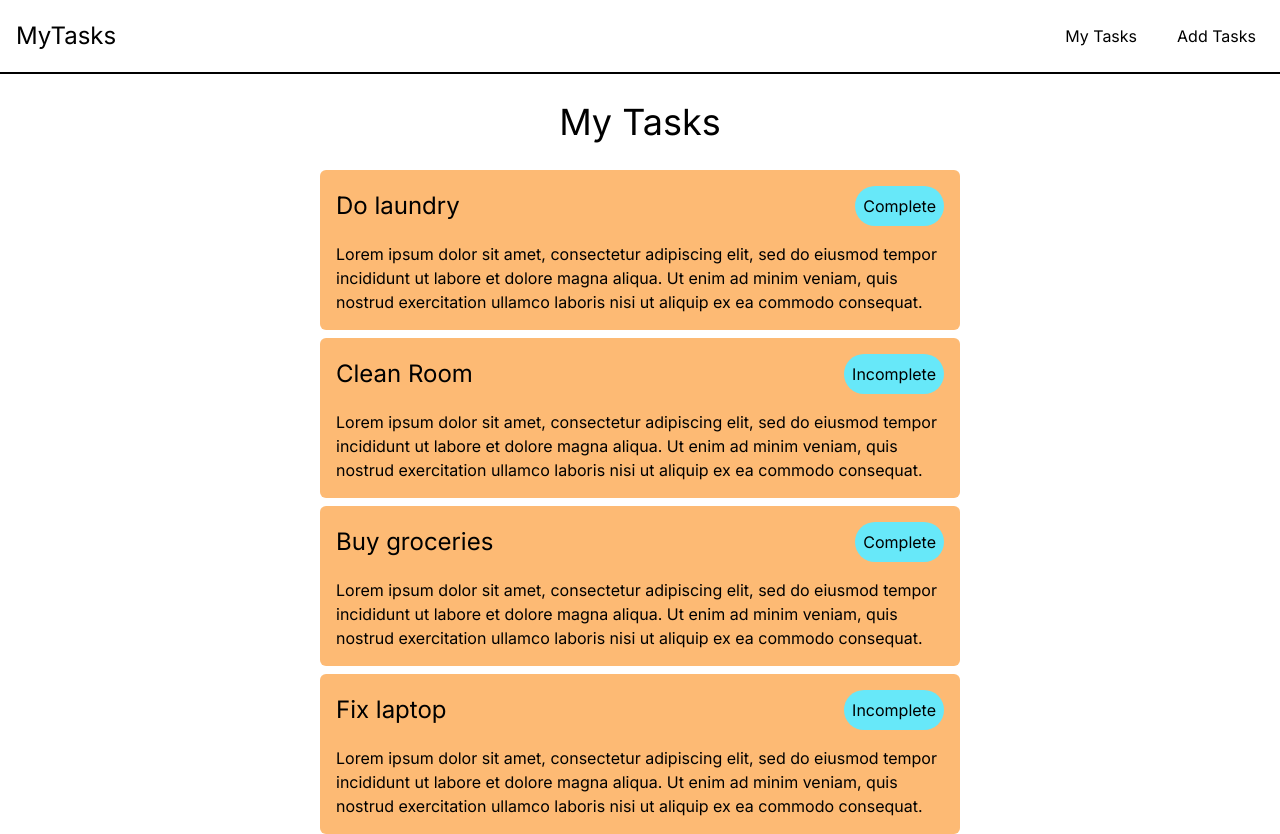
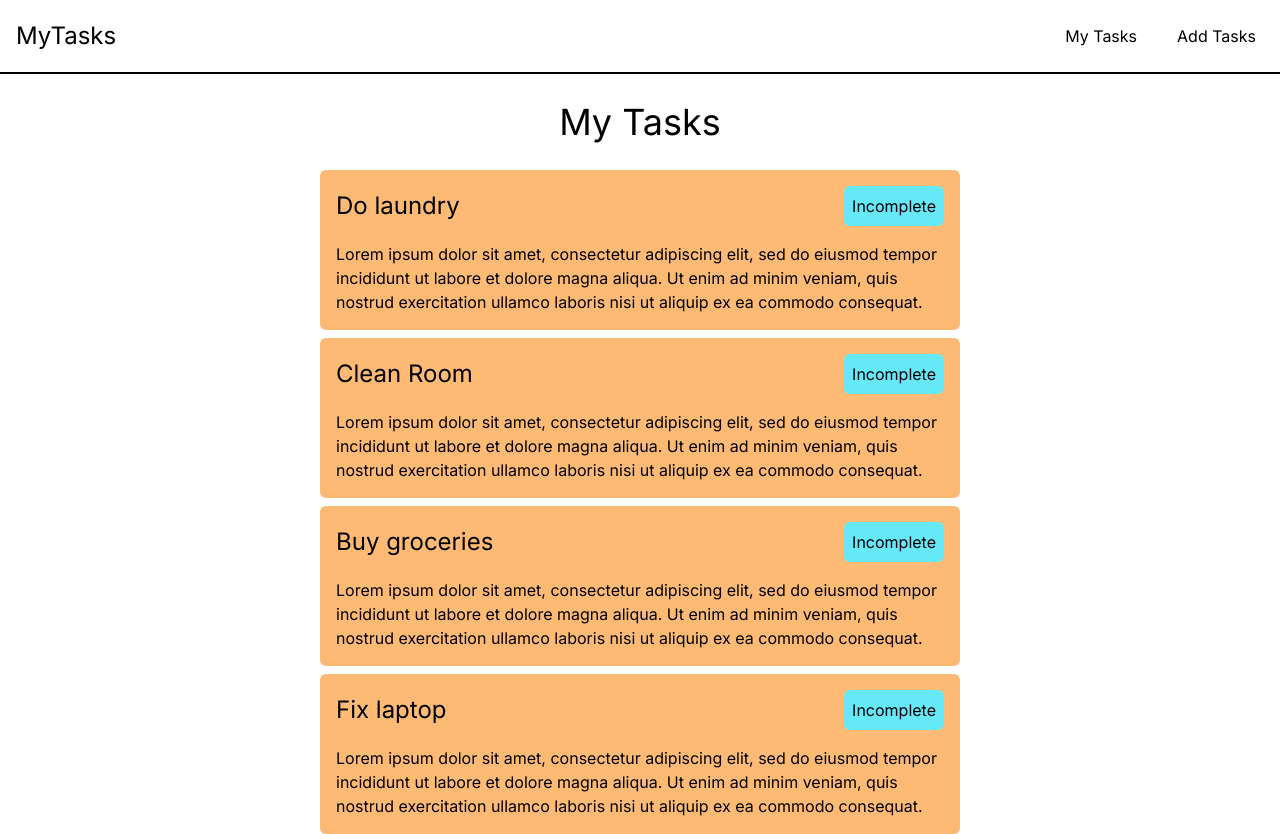
Before and after one commit to sonwabileIT/tasks-app, a Next.js app: page /mytasks in a window 1280 px wide. Built offline with nearby package versions, Linux system fonts and the light colour scheme; data requests are answered from the project's data file.

Commit message:
feat: add complete functionality

```diff
--- a/_data/db.json
+++ b/_data/db.json
@@ -4,7 +4,7 @@
       "id": "1",
       "taskname": "Do laundry",
       "taskdescription": "Lorem ipsum dolor sit amet, consectetur adipiscing elit, sed do eiusmod tempor incididunt ut labore et dolore magna aliqua. Ut enim ad minim veniam, quis nostrud exercitation ullamco laboris nisi ut aliquip ex ea commodo consequat.",
-      "isComplete": true
+      "isComplete": false
     },
     {
       "id": "2",
@@ -16,7 +16,7 @@
       "id": "3",
       "taskname": "Buy groceries",
       "taskdescription": "Lorem ipsum dolor sit amet, consectetur adipiscing elit, sed do eiusmod tempor incididunt ut labore et dolore magna aliqua. Ut enim ad minim veniam, quis nostrud exercitation ullamco laboris nisi ut aliquip ex ea commodo consequat.",
-      "isComplete": true
+      "isComplete": false
     },
     {
       "id": "4",
--- /dev/null
+++ b/src/app/components/CompleteButton.jsx
@@ -0,0 +1,31 @@
+"use client"
+
+
+export function CompleteButton({id, children}){
+
+    const markComplete = async () => {
+        try{
+            const task = await fetch(`http://localhost:4000/tasks/${id}`, {
+                method: "PATCH",
+                body: JSON.stringify({
+                    isComplete: true,
+                }),
+                headers: {'Content-type':'Application/json'}
+            });
+            const result = await task.json()
+            return console.log("From markComplete function. ", id, result);
+
+
+
+        }catch (error){
+            console.log(error)
+        }
+
+    }
+
+    return(
+        <button onClick={markComplete} className="bg-cyan-300 rounded-md p-2">
+            {children}
+        </button>
+    )
+}
--- a/src/app/mytasks/TaskList.jsx
+++ b/src/app/mytasks/TaskList.jsx
@@ -1,5 +1,8 @@
 
-async function getTasks(){
+import { CompleteButton } from "../components/CompleteButton"
+
+
+async function getAllTasks(){
     const data = await fetch("http://localhost:4000/tasks", {
         next: {
             revalidate: 0
@@ -11,22 +14,34 @@ async function getTasks(){
     return res
 }
 
+// async function getTaskById(id){
+//     const data = await fetch("http://localhost:4000/tasks/" + id)
+//     const result = await data.json()
+//     return result
+// }
+
+// const markComplete = async (id) => {
+//     const task = await fetch(`http://localhost:4000/tasks/${id}`);
+//     const result = await task.json()
+//     return console.log("From markComplete function. ", id, result);
+// }
+
+
 async function TaskList(){
 
-    const tasks = await getTasks()
+    const tasks = await getAllTasks()
+
 
 
     return(
         <>
         <div className="flex justify-center">
             <ul className="flex flex-col gap-2 max-w-screen-sm px-4 md:px-0">
-
-
                 {tasks.map((task) => (
                 <li key={task.id} className="bg-orange-300 rounded-md p-4">
                     <div className="flex justify-between items-center  mb-4">
                         <h2 className="text-2xl">{task.taskname}</h2>
-                        <button className=" bg-cyan-300 rounded-full p-2">{task.isComplete ? 'Complete' : 'Incomplete'}</button>
+                        <CompleteButton id={task.id} children={task.isComplete ? 'Complete' : 'Incomplete'} ></CompleteButton>
                     </div>
                     <p>{task.taskdescription}</p>
                 </li>
```
